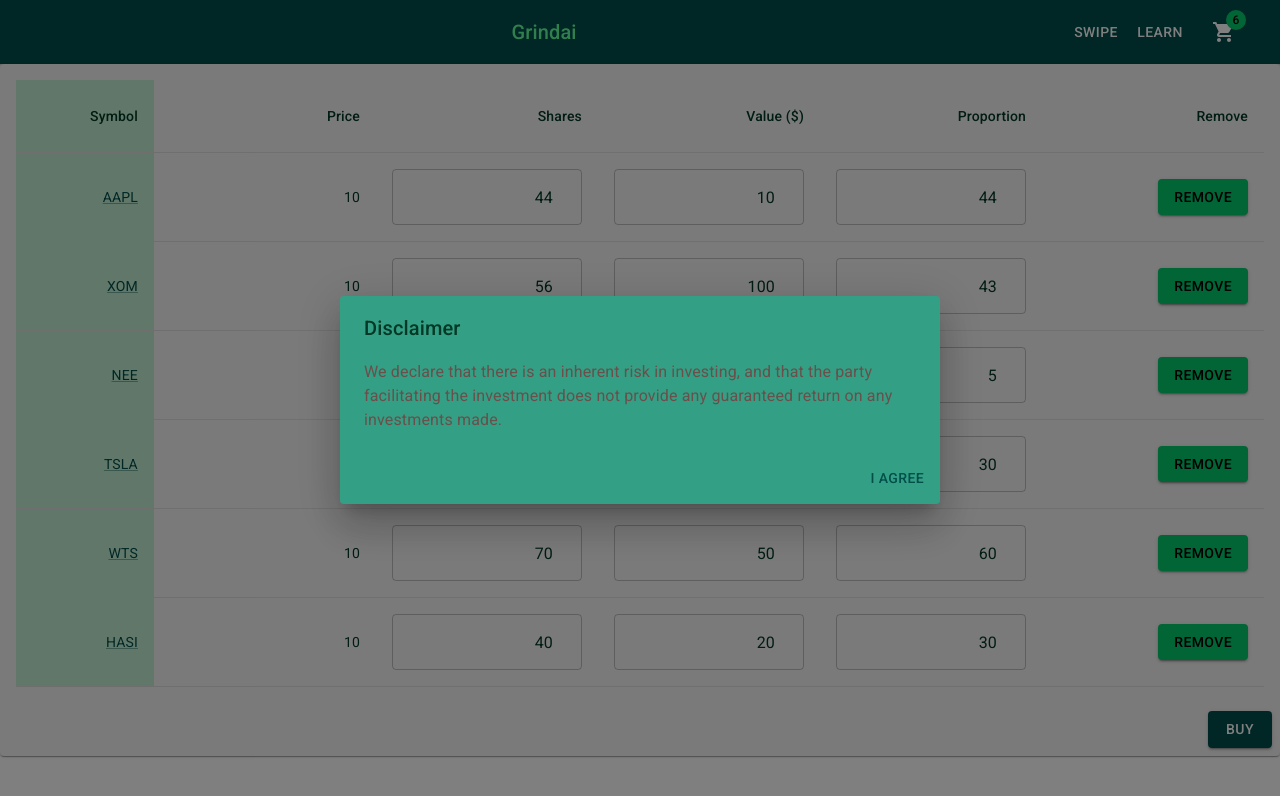
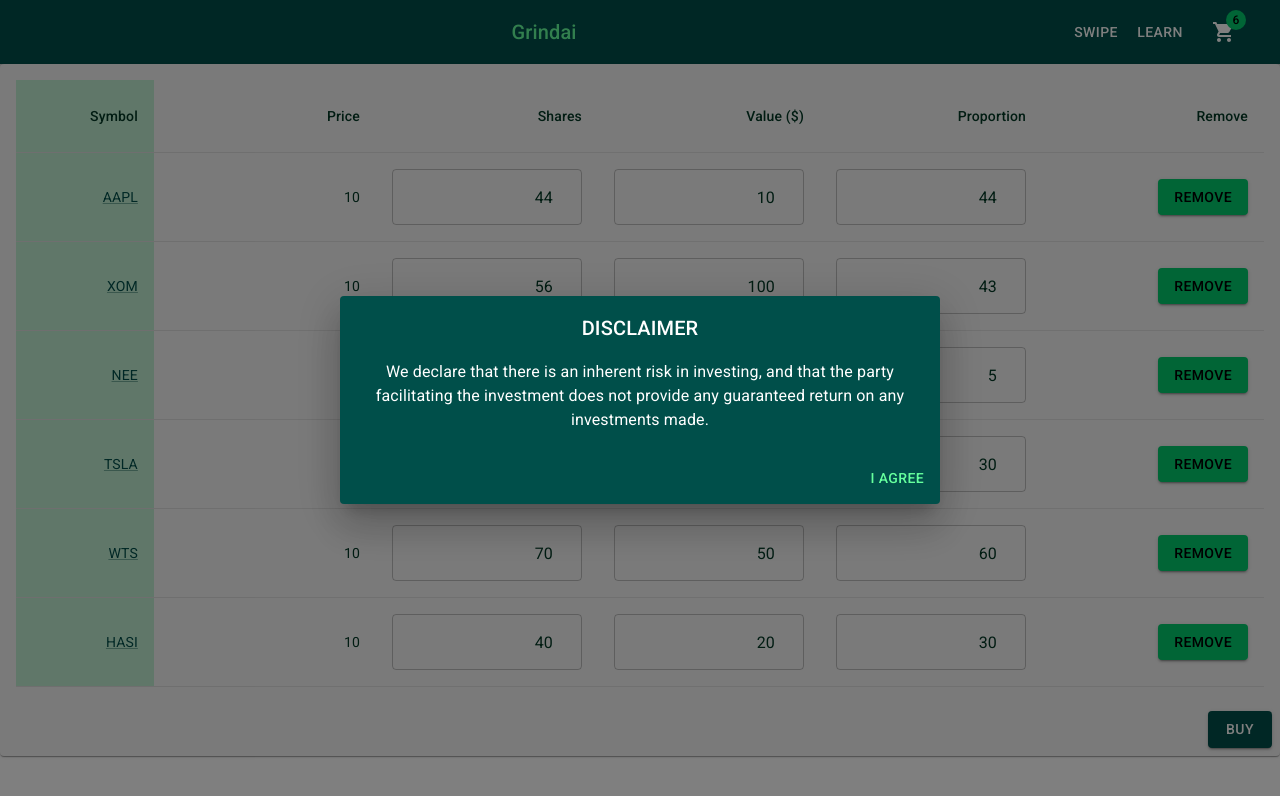
Before and after one commit to dignomes/react, a React (Create React App) app: page /cart in a window 1280 px wide. Shown: the top 796 px of the page. Built offline with nearby package versions, Linux system fonts and the light colour scheme.

Commit message:
Disclaimer styles

```diff
--- a/src/Components/CartTable/CartTable.module.css
+++ b/src/Components/CartTable/CartTable.module.css
@@ -27,3 +27,20 @@
   table {
     table-layout: fixed;
   }
+
+  .visualColors{
+    --primary-main: #004F4A;
+--primary-light: #65FF9D;
+--primary-dark: #002F35;
+--primary-contrastText: #fff;
+--secondary-main: #02CB6D;
+--secondary-light: #4FE8A0;
+--secondary-dark: #00984A;
+--secondary-contrastText: #000;
+--error-main: #f44336;
+--background-default: #C2EFD3;
+--background-paper: #33A085;
+--text-primary: #023825;
+--text-secondary: #6A4F4B;
+
+  }
--- a/src/Components/DisclamerModal/DisclamerModal.tsx
+++ b/src/Components/DisclamerModal/DisclamerModal.tsx
@@ -1,5 +1,6 @@
 import React from 'react';
 import { Dialog, DialogActions, DialogContent, DialogContentText, DialogTitle, Button } from '@mui/material';
+import { useTheme } from '@mui/material/styles';
 
 interface Props {
   isOpen: boolean;
@@ -7,17 +8,33 @@
 }
 
 const DisclaimerModal: React.FC<Props> = ({ isOpen, onAccept }) => {
+
+    const theme = useTheme();
+    const dialogStyle = {
+        backgroundColor: theme.palette.primary.main,
+    };
+
+    const centeredTitleStyle: React.CSSProperties = {
+        color: theme.palette.primary.contrastText,
+        textAlign: 'center',
+    };
+
+    const centeredContentTextStyle: React.CSSProperties = {
+        color: theme.palette.primary.contrastText,
+        textAlign: 'center',
+    };
+
   return (
-    <Dialog open={isOpen} aria-labelledby="disclaimer-dialog-title">
-      <DialogTitle id="disclaimer-dialog-title">Disclaimer</DialogTitle>
+    <Dialog open={isOpen} aria-labelledby="disclaimer-dialog-title" PaperProps={{ style: dialogStyle }}>
+    <DialogTitle id="disclaimer-dialog-title" style={centeredTitleStyle}>DISCLAIMER</DialogTitle>
       <DialogContent>
-        <DialogContentText>
+        <DialogContentText style={centeredContentTextStyle}>
             We declare that there is an inherent risk in investing, and that the party facilitating the investment does not provide any guaranteed return on any investments made.
         </DialogContentText>
       </DialogContent>
       <DialogActions>
-        <Button onClick={onAccept} color="primary">
-          I Agree
+        <Button onClick={onAccept} style={{ color: theme.palette.primary.light }}>
+          I AGREE
         </Button>
       </DialogActions>
     </Dialog>
```
